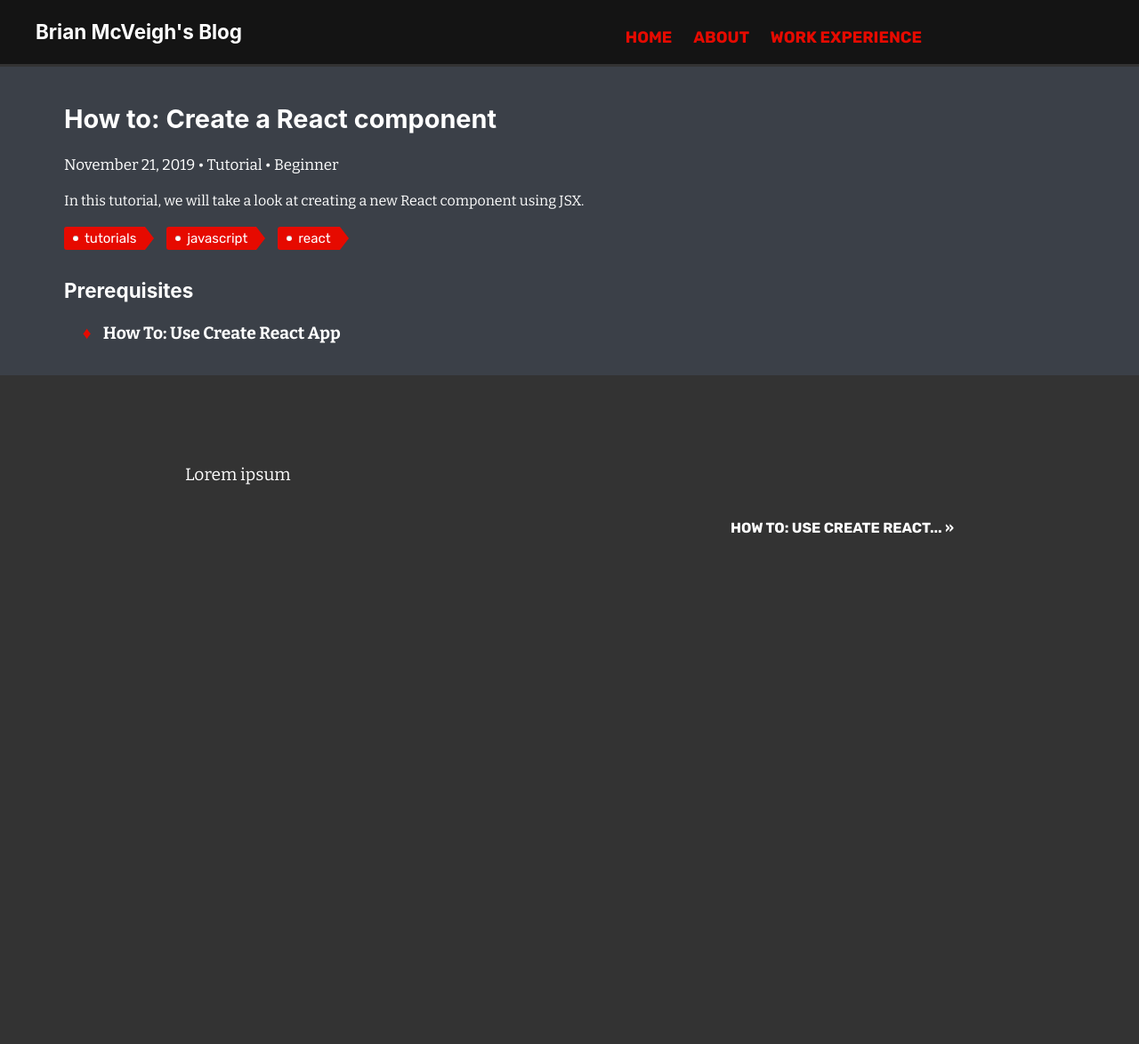
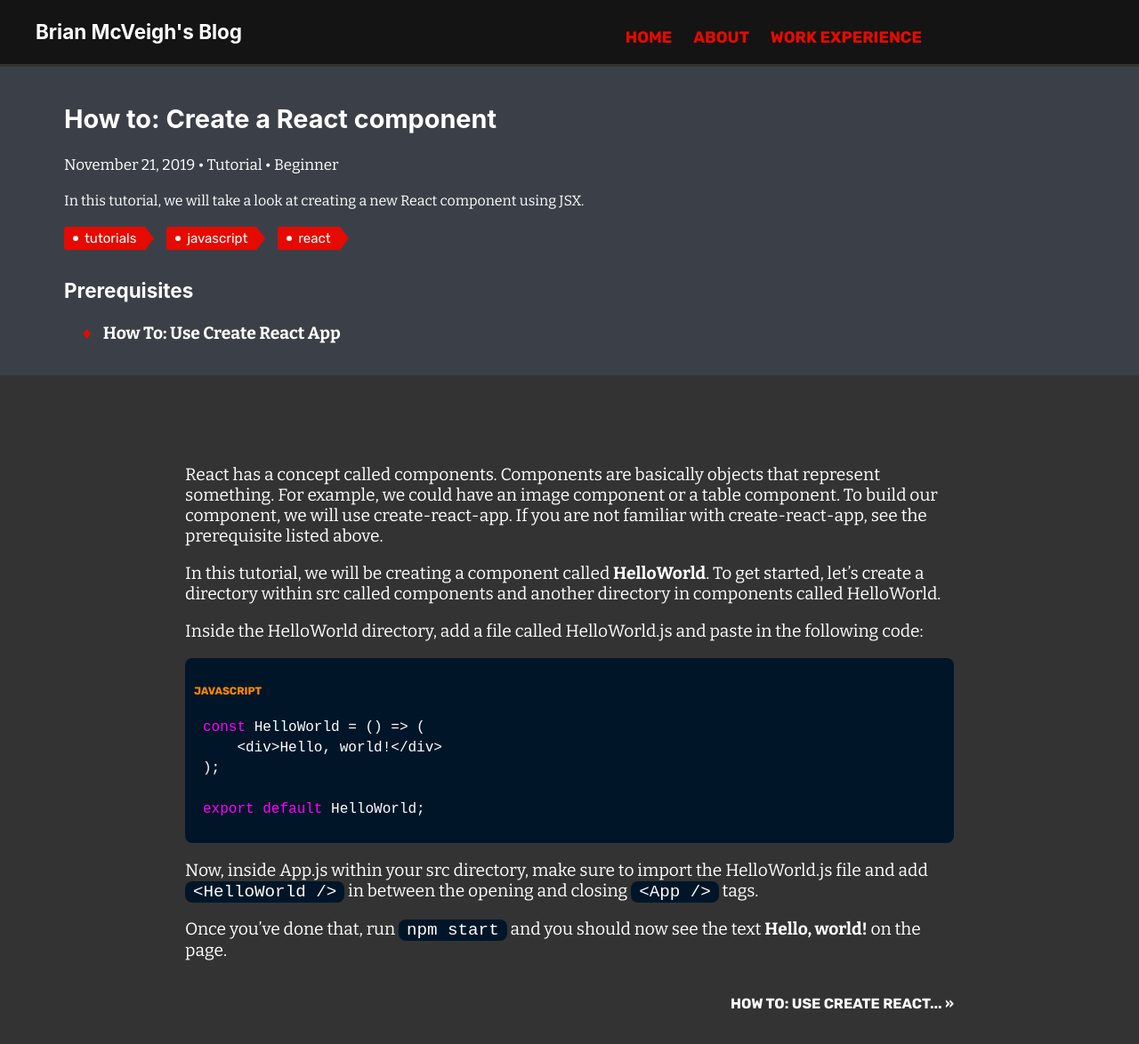
Before and after one commit to bmcveigh/bmcveigh.github.io, a Jekyll site: the page built from _posts/2019-11-21-how-to-create-custom-component-react.markdown, in a window 1280 px wide and 1189 px high. Shown: the top 1174 px of the window at 89% size. Built offline with Jekyll 4.4.1, drawn with Linux system fonts in a browser that asks for light colours.

Commit message:
Updating site content.

```diff
--- a/_posts/2019-11-08-how-to-use-docksal.markdown
+++ b/_posts/2019-11-08-how-to-use-docksal.markdown
@@ -4,6 +4,7 @@ title:  "How to: Use Docksal"
 date:   2019-11-08 12:00:59 -0500
 categories: docksal development
 description: In this tutorial, we will take a look at using Docksal to create a Drupal site.
+difficulty: Beginner
 tools_used:
 - title: 'Docksal'
   url: 'https://docksal.io'
--- a/_posts/2019-11-21-how-to-create-custom-component-react.markdown
+++ b/_posts/2019-11-21-how-to-create-custom-component-react.markdown
@@ -14,4 +14,24 @@ tools_used:
 - title: 'NPM'
   url: '#'
 ---
-Lorem ipsum
+React has a concept called components. Components are basically objects that represent something.
+For example, we could have an image component or a table component. To build our component, we will
+use create-react-app. If you are not familiar with create-react-app, see the prerequisite listed above.
+
+In this tutorial, we will be creating a component called **HelloWorld**. To get started, let's create a
+directory within src called components and another directory in components called HelloWorld.
+
+Inside the HelloWorld directory, add a file called HelloWorld.js and paste in the following code:
+
+{% highlight javascript %}
+const HelloWorld = () => (
+    <div>Hello, world!</div>
+);
+
+export default HelloWorld;
+{% endhighlight %}
+
+Now, inside App.js within your src directory, make sure to import the HelloWorld.js file and add
+`<HelloWorld />` in between the opening and closing `<App />` tags.
+
+Once you've done that, run `npm start` and you should now see the text **Hello, world!** on the page.
```
